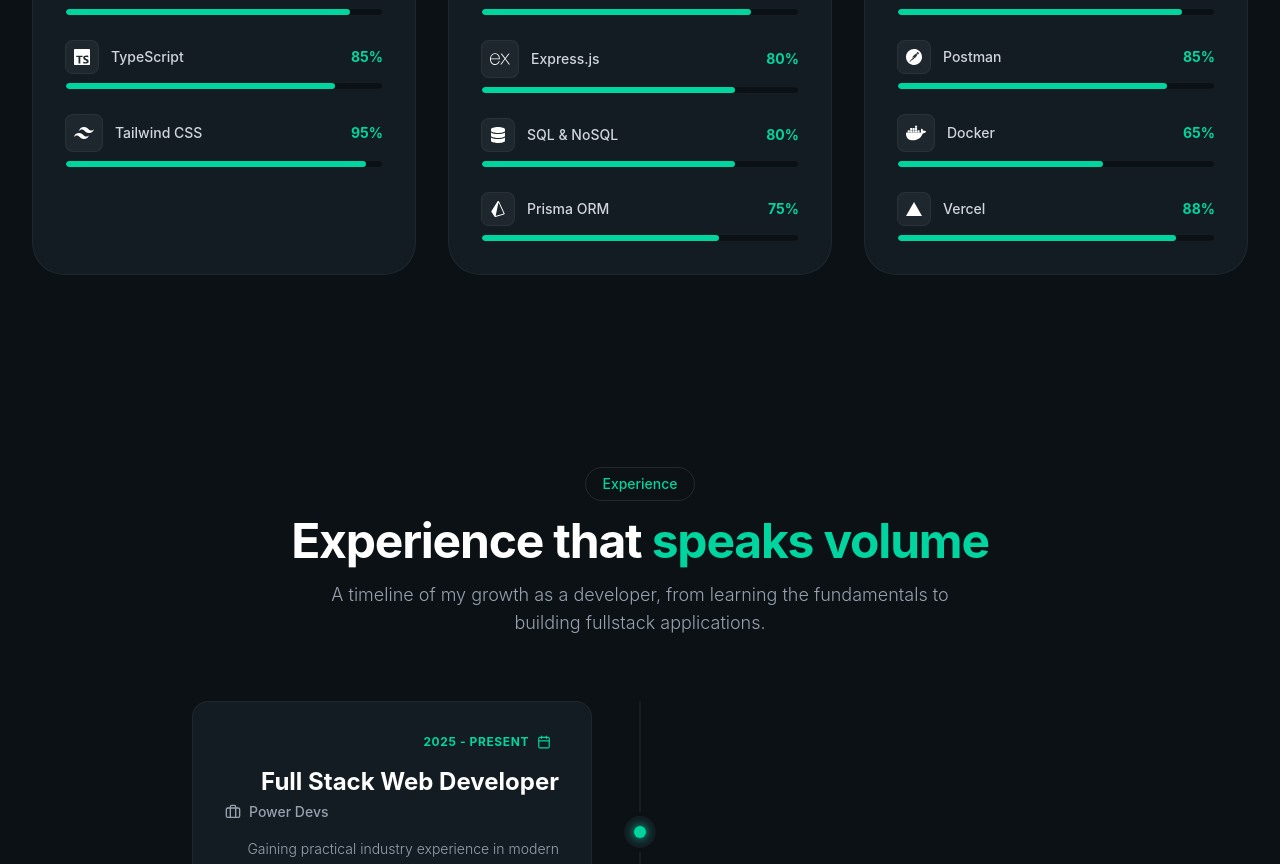
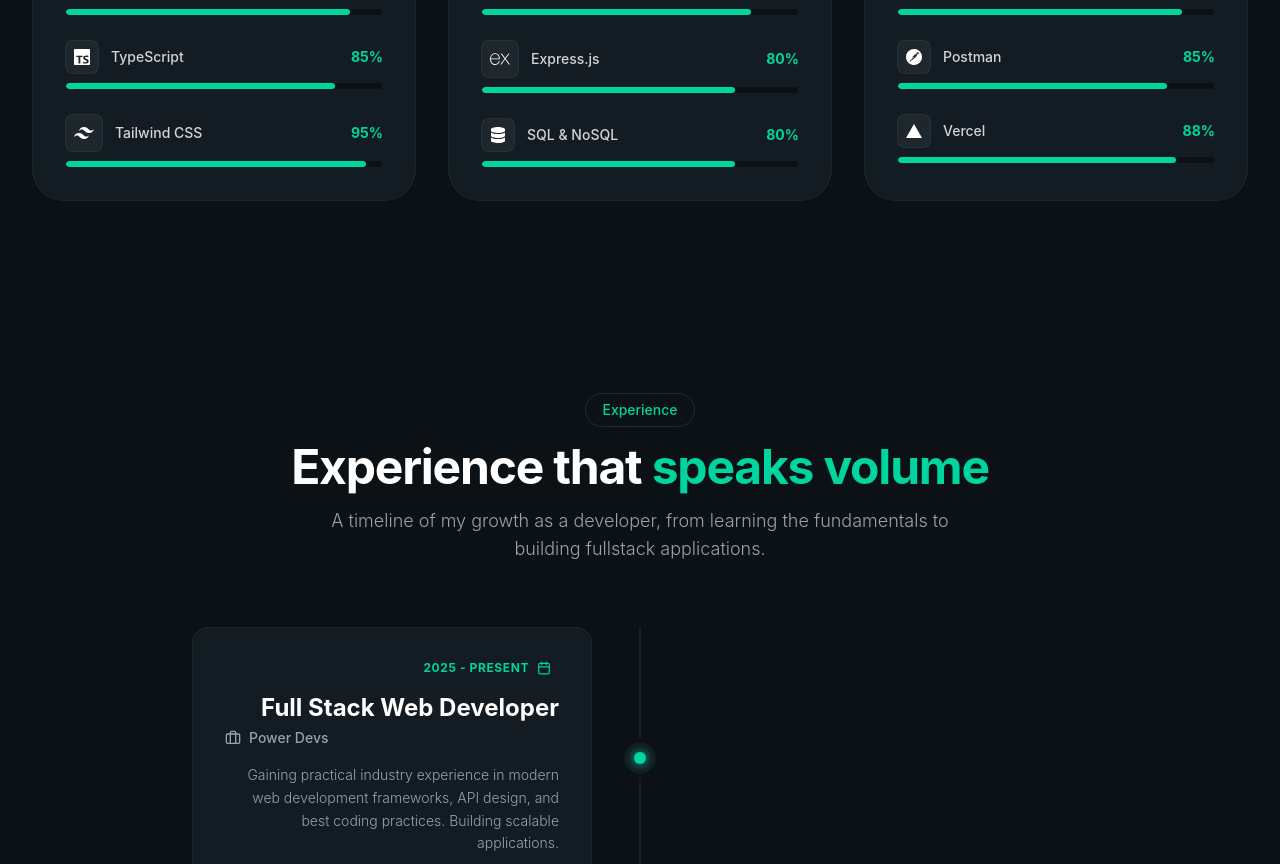
Before and after one commit to ZainMurtaza3532/personal-portfolio-using-react, a React (Vite) app: page / in a window 1280 px wide. Shown: the part 1946-2810 px from the top of the page. Built offline with nearby package versions, Linux system fonts and the light colour scheme.

Commit message:
Remove Prisma ORM and Docker from skills
Removed Prisma ORM and Docker from skills list.

```diff
--- a/src/components/Skills.jsx
+++ b/src/components/Skills.jsx
@@ -5,8 +5,6 @@ import {
   SiTailwindcss,
   SiNextdotjs,
   SiExpress,
-  SiPrisma,
-  SiDocker,
   SiPostman,
   SiVercel
 } from 'react-icons/si';
@@ -44,7 +42,6 @@ const Skills = () => {
         { name: 'Node.js', level: 85, icon: <FaNodeJs className="w-5 h-5 text-white" /> },
         { name: 'Express.js', level: 80, icon: <SiExpress className="w-5 h-5 text-white" /> },
         { name: 'SQL & NoSQL', level: 80, icon: <FaDatabase className="w-4 h-4 text-white" /> },
-        { name: 'Prisma ORM', level: 75, icon: <SiPrisma className="w-4 h-4 text-white" /> },
       ],
     },
     {
@@ -52,7 +49,6 @@ const Skills = () => {
       skills: [
         { name: 'Git & GitHub', level: 90, icon: <FaGithub className="w-5 h-5 text-white" /> },
         { name: 'Postman', level: 85, icon: <SiPostman className="w-4 h-4 text-white" /> },
-        { name: 'Docker', level: 65, icon: <SiDocker className="w-5 h-5 text-white" /> },
         { name: 'Vercel', level: 88, icon: <SiVercel className="w-4 h-4 text-white" /> },
       ],
     },
```
